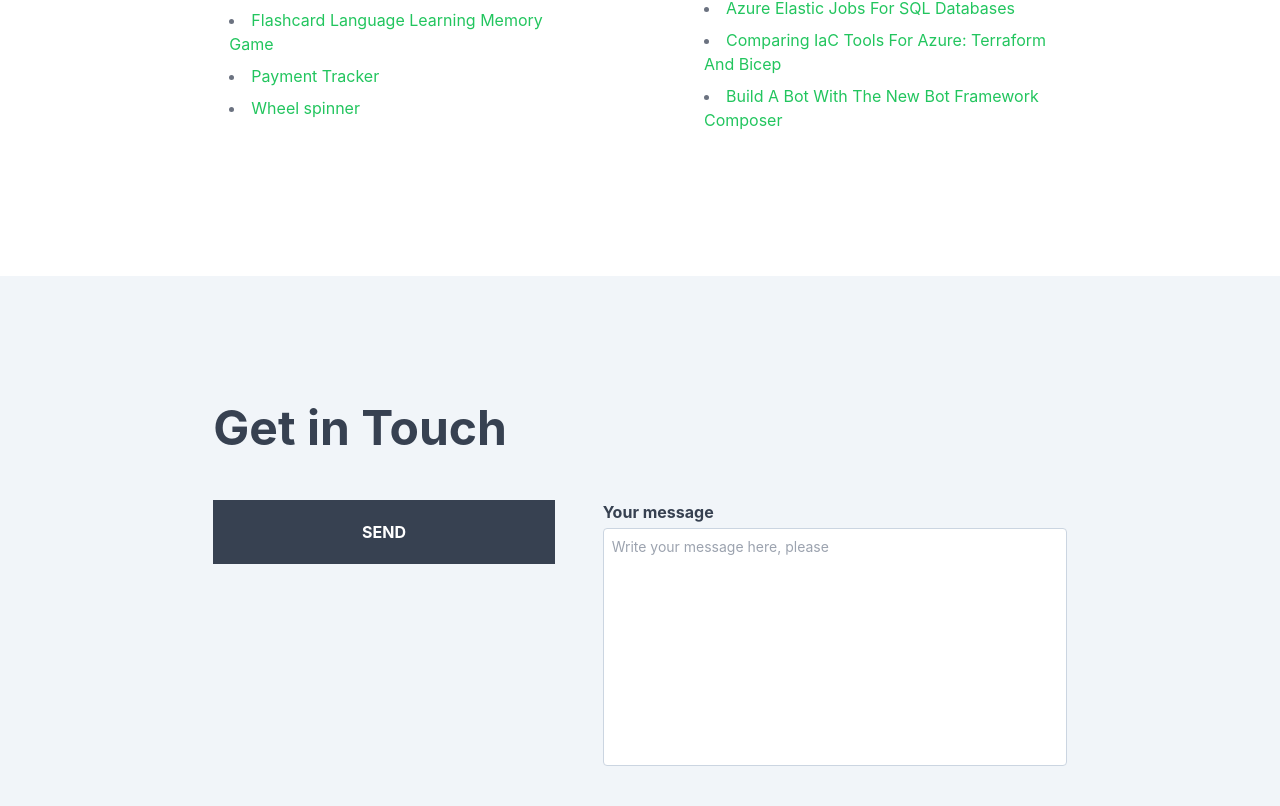
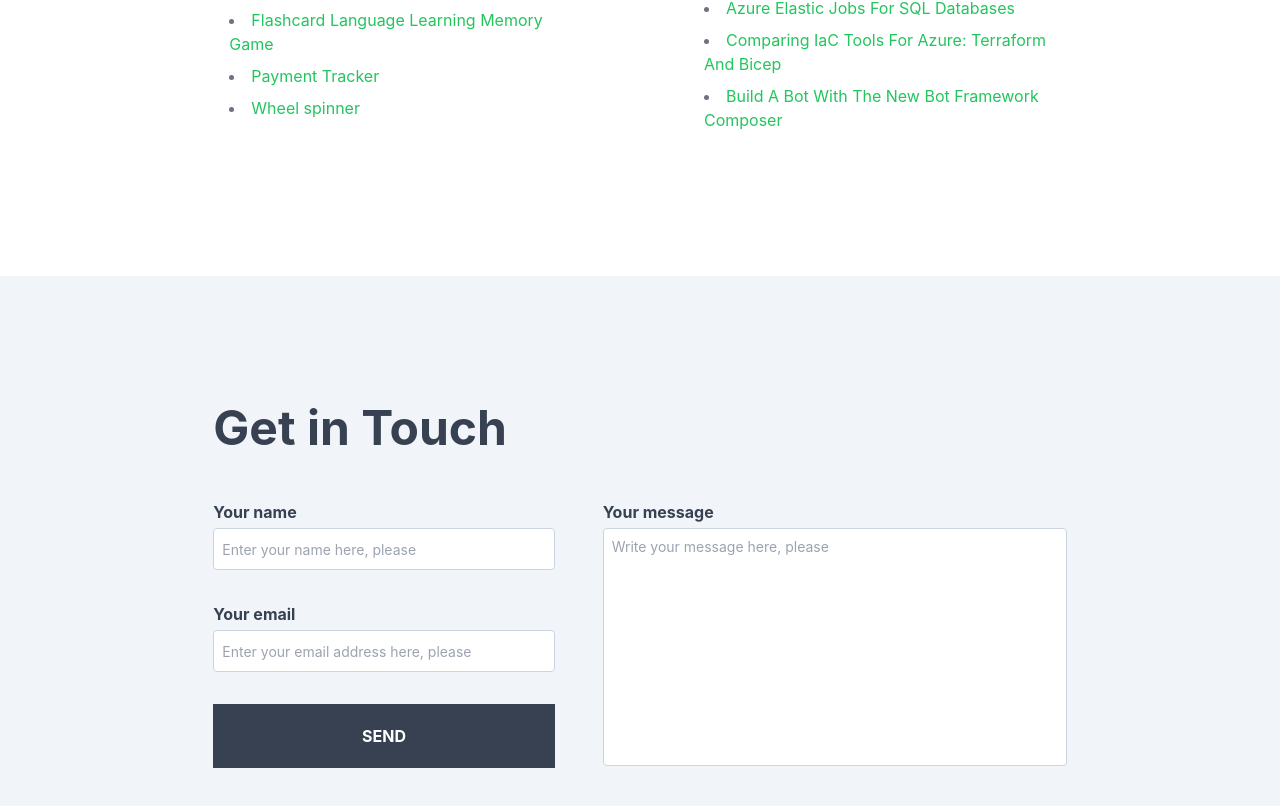
Before and after one commit to danielagg/personal-website-nextjs, a Next.js app: page / in a window 1280 px wide. Shown: the part 2182-2988 px from the top of the page. Built offline with nearby package versions, Linux system fonts and the light colour scheme.

Commit message:
html syntax fix

```diff
--- a/app/Contact.tsx
+++ b/app/Contact.tsx
@@ -124,7 +124,7 @@ export const Contact = () => {
 
           <div className="flex flex-col lg:flex-row w-full lg:justify-between">
             <div className="w-full lg:w-2/5 flex flex-col space-y-8 mt-12">
-              {/* <TextInput
+              <TextInput
                 id="fullname"
                 label="Your name"
                 value={name}
@@ -138,7 +138,7 @@ export const Contact = () => {
                 value={email}
                 setValue={setEmail}
                 placeHolder="Enter your email address here, please"
-              /> */}
+              />
 
               <div className="hidden lg:inline-block">
                 <SubmitButton />
```
